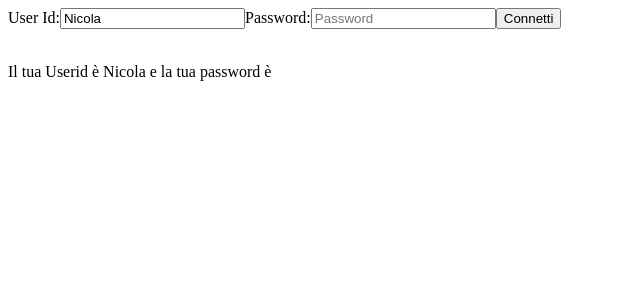
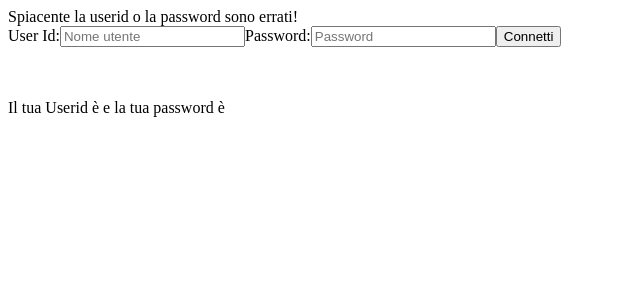
Before and after one commit to paolopoli21/Alphashop, an Angular app: page / in a window 1280 px wide. Both pictures are taken after a click on the button "Connetti". Shown: the top 300 px of the page, without its empty margins (0-640 px from the left). Built offline with nearby package versions, Linux system fonts and the light colour scheme.

Commit message:
Task/173376797/Sistema autentificazione uso ngIf

```diff
--- a/src/app/login/login.component.html
+++ b/src/app/login/login.component.html
@@ -1,14 +1,16 @@
 
 <!-- <div *ngIf='!autenticato'> {{errorMsg}} </div>
 <div> -->
-<label for="userId">User Id:</label>
-<input type="text"  id="userId"  placeholder="Nome utente" [(ngModel)] = "userid" >
+<div *ngIf="!autenticato">{{errorMsg}}</div>
+<div>
+    <label for="userId">User Id:</label>
+    <input type="text"  id="userId"  placeholder="Nome utente" [(ngModel)] = "userid" >
 
-<label for="password">Password:</label>
-<input type="password"  id="password" placeholder="Password" [(ngModel)]="password">
+    <label for="password">Password:</label>
+    <input type="password"  id="password" placeholder="Password" [(ngModel)]="password">
 
-<button (click)= gestAut() >Connetti</button>
-
+    <button (click)= gestAut() >Connetti</button>
+</div>
 <br>
 <br>
 <p>
--- a/src/app/login/login.component.ts
+++ b/src/app/login/login.component.ts
@@ -7,8 +7,10 @@ import { Component, OnInit } from '@angular/core';
 })
 export class LoginComponent implements OnInit {
 
-  userid = "Nicola"
+  userid = ""
   password = "";
+  autenticato = true;
+  errorMsg = "Spiacente la userid o la password sono errati!";
 
   constructor() { }
 
@@ -16,8 +18,11 @@ export class LoginComponent implements OnInit {
   }
 
   gestAut(){
-    console.log(this.userid)
-    console.log(this.password)
+    if(this.userid === "Nicola" && this.password ==="123"){
+      this.autenticato = true;
+    }
+    else{
+      this.autenticato = false;
+    }
   }
-
 }
```
